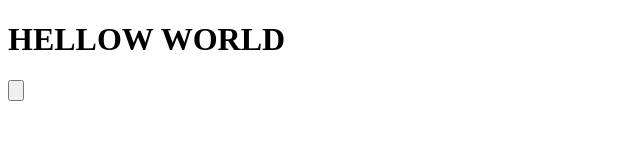
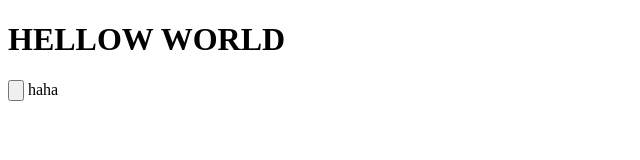
Before and after one commit to suncx822-zds/GIT-DEMO, a plain HTML site: page index.html in a window 1280 px wide. Shown: the full height of the page, 0-640 px from the left. Drawn offline with Linux system fonts and the light colour scheme.

Commit message:
third commit

```diff
--- a/index.html
+++ b/index.html
@@ -9,5 +9,6 @@
     <H1>HELLOW WORLD</H1>
     <form action=""></form>
     <input type="button">
+    <a>haha</a>
 </body>
 </html>
```
